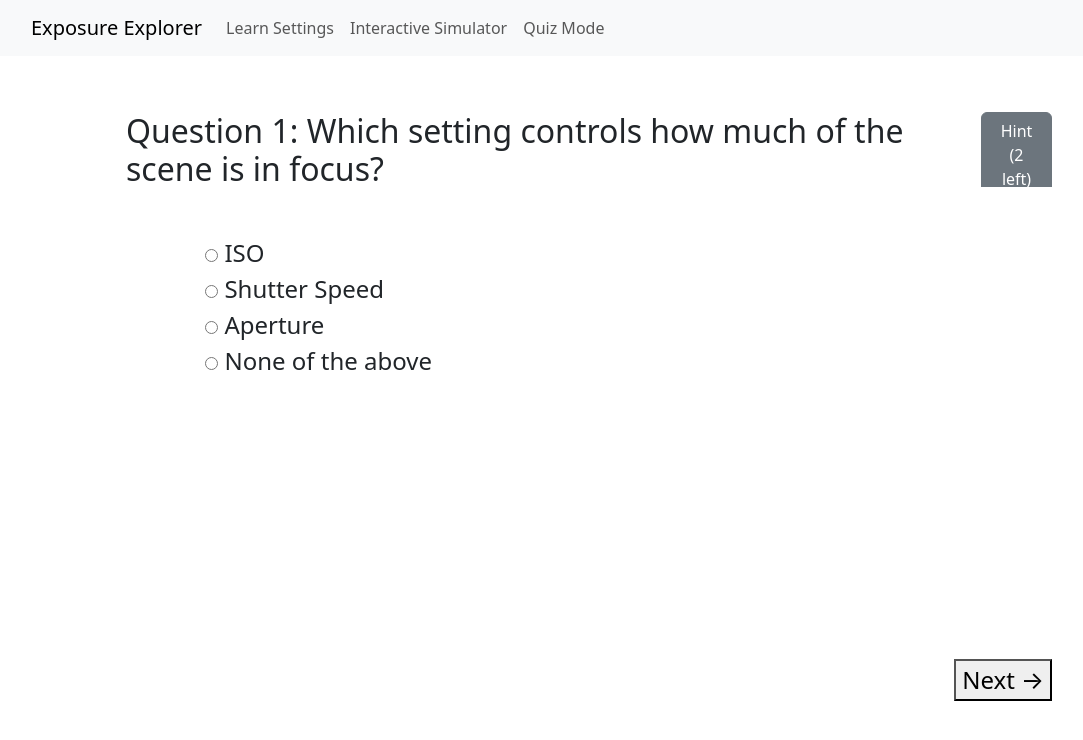
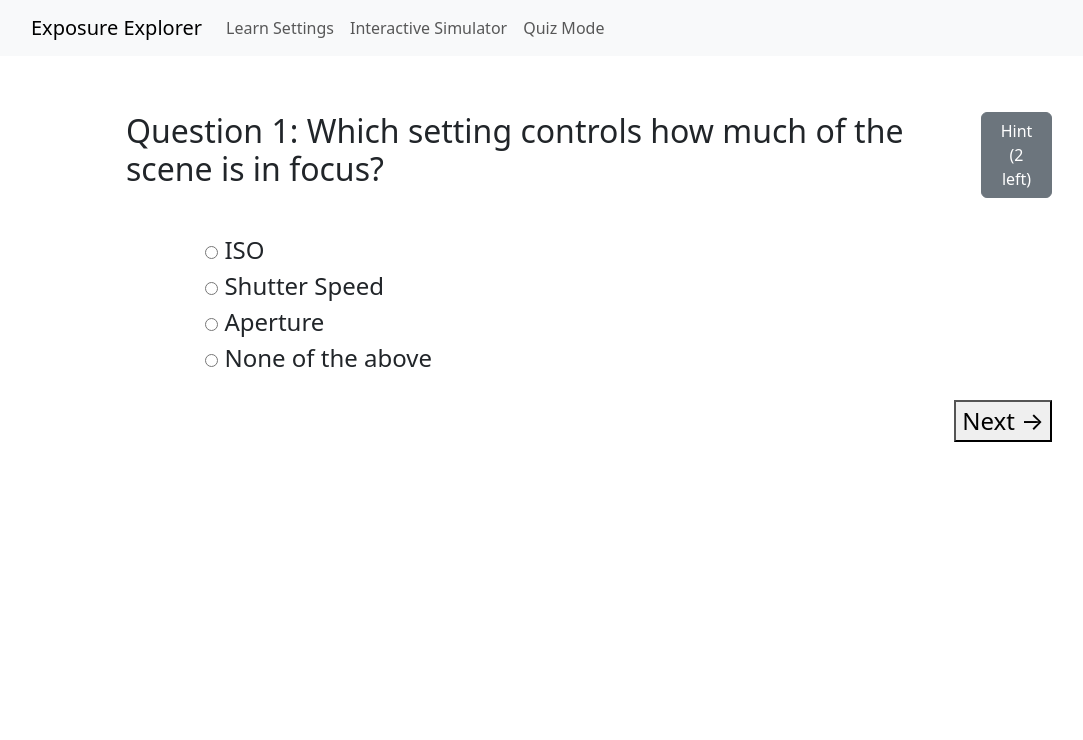
Before and after one commit to code1word/Exposure-Explorer, a React (Vite) app: page /learn/practice/results in a window 1280 px wide. Both pictures are taken after a click on the button "Try Again". Shown: the top 740 px of the page, without its empty margins (51-1134 px from the left). Built offline with nearby package versions, Linux system fonts and the light colour scheme.

Commit message:
Very little UI

```diff
--- a/src/components/QuizQuestion.jsx
+++ b/src/components/QuizQuestion.jsx
@@ -69,7 +69,7 @@ function QuizQuestion() {
           <button onClick={handleFinish} style={{
             marginTop: "1.5rem",
             fontSize: "1.5rem" }}>
-            See Results
+            Finish
           </button>
         )
       }
@@ -201,9 +201,11 @@ function QuizQuestion() {
 
   return (
     <div style={{ padding: "2rem" }}>
-      <Container className="py-4">
-        <Row style={{
-          height: "75px",
+      <Container className="py-4" style={{
+        height: "120px", display: "flex", flexDirection: "column" }}>
+          <div style={{ flex: "0 1 auto"}}>
+          <Row style={{
+          minHeight: "100px",
           overflowY: "auto"
           }}>
           <Col md={1}></Col>
@@ -239,13 +241,14 @@ function QuizQuestion() {
             </Modal.Footer>
         </Modal>
         </Row>
+          </div>
+
       </Container>
 
       <Container className="py-4">
-        <Row style={{
-          height: "400px",
-          overflowY: "auto"
-          }}>
+        <div style={{ flex: "1 1 auto" }}>
+
+          <Row>
 
           <Col md={1}></Col>
 
@@ -254,9 +257,9 @@ function QuizQuestion() {
           </Col>
 
           <Col md={1}></Col>
-        </Row>
+          </Row>
 
-        <Row className="text-end pt-0">
+          <Row className="text-end pt-0">
           <Col md={1}></Col>
 
           <Col md={7}></Col>
@@ -268,7 +271,9 @@ function QuizQuestion() {
 
           <Col md={1}></Col>
 
-        </Row>
+          </Row>
+        </div>
+
 
       </Container>
 
--- a/src/components/quiz/OrderImagesQuestion.jsx
+++ b/src/components/quiz/OrderImagesQuestion.jsx
@@ -44,7 +44,7 @@ function OrderImagesQuestion({ info, questionKey, reviewMode = false }) {
 
   return (
     <div>
-      <div style={{ display: "flex", gap: "1rem", flexWrap: "wrap", justifyContent: "center" }}>
+      <div style={{ marginTop: "70px", display: "flex", gap: "1rem", flexWrap: "wrap", justifyContent: "center" }}>
         {currentOrder.map((imgSrc, index) => (
           <div
             key={imgSrc}
--- a/src/components/quiz/quiz.css
+++ b/src/components/quiz/quiz.css
@@ -2,3 +2,15 @@
     min-width: 190px;
     width: 190px;
   }
+
+.qtitle-length {
+    height: 175px;
+    overflowY: auto;
+
+}
+
+.question-length {
+    height: 400px;
+    overflowY: auto;
+    justify-content: center;
+}
```
